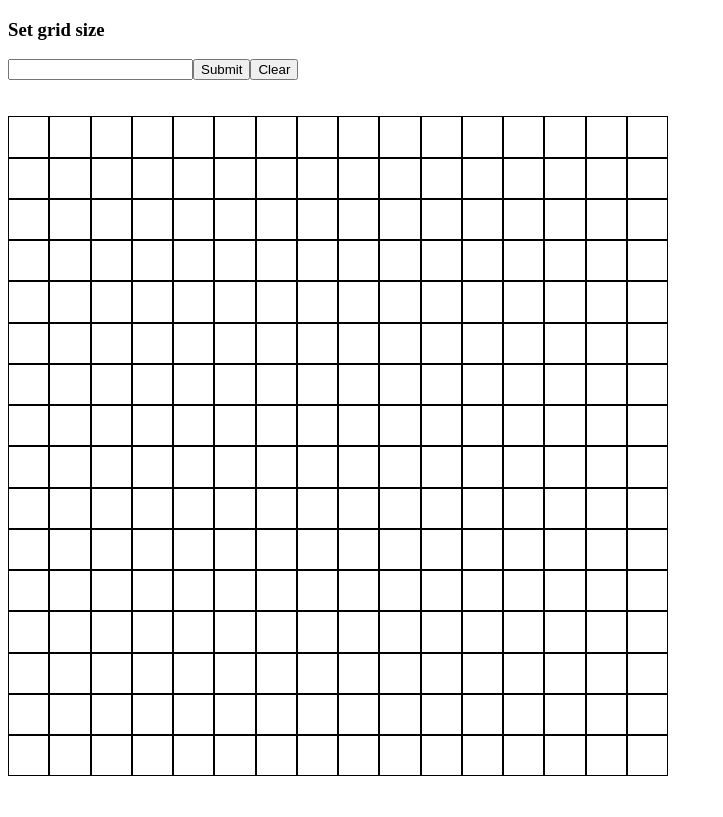
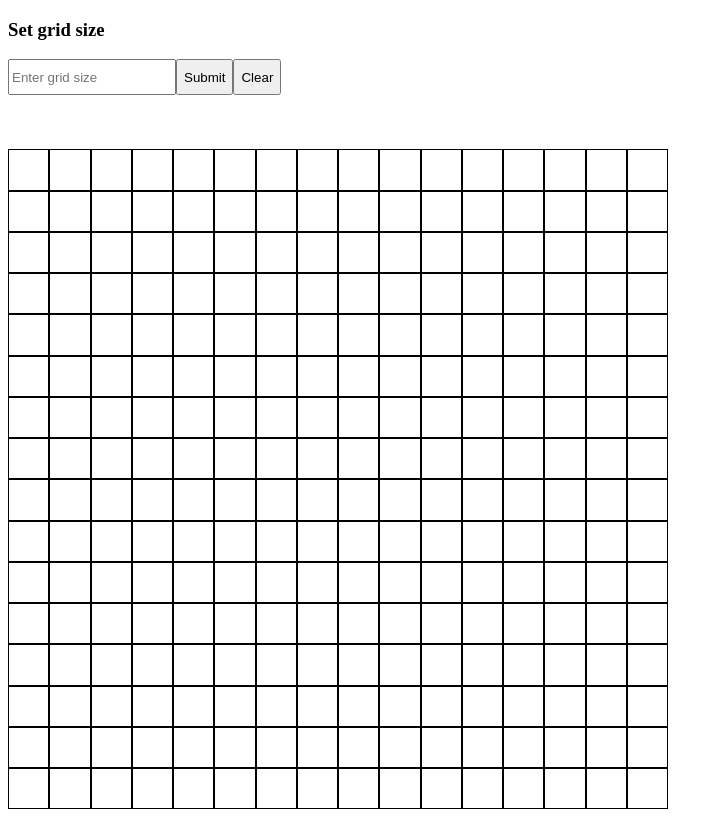
Before and after one commit to Dekrazi/Odin-Etch-a-Sketch-, a plain HTML site: page index.html in a window 1280 px wide. Shown: the whole page, without its empty margins (0-723 px from the left). Drawn offline with Linux system fonts and the light colour scheme.

Commit message:
fix drawing | resize buttons

```diff
--- a/css/style.css
+++ b/css/style.css
@@ -15,3 +15,12 @@
   border: 1px solid;
   box-sizing: border-box;
 }
+
+#btns {
+  display: flex;
+}
+
+#gridSize {
+  height: 30px;
+  width: 160px;
+}
--- a/index.html
+++ b/index.html
@@ -9,7 +9,9 @@
   </head>
   <body>
     <h3>Set grid size</h3>
-    <input id="gridSize"><button id="btnSub">Submit</button><button id="btnClear">Clear</button>
+    <div id="btns">
+    <input id="gridSize" placeholder="Enter grid size"><button id="btnSub" class="btn">Submit</button><button id="btnClear" class="btn">Clear</button>
+    </div>
     <br>
     <br>
     <br>
--- a/main.js
+++ b/main.js
@@ -27,8 +27,14 @@ function createSquares(gridSize) {
             newDiv.style.height = `${squareSize}px`;
             container.appendChild(newDiv);
 
-            // Attach event listener to each square
             newDiv.addEventListener("mouseenter", (event) => {
+                if (isDrawing) {
+                    event.target.style.backgroundColor = "black";
+                }
+            });
+
+            newDiv.addEventListener("mousedown", (event) => {
+                isDrawing = true;
                 if (isDrawing) {
                     event.target.style.backgroundColor = "black";
                 }
@@ -42,7 +48,6 @@ createSquares(gridSize);
 let isDrawing = false;
 
 document.querySelector("#container").addEventListener("mousedown", () => {
-    isDrawing = true;
 });
 
 document.querySelector("#container").addEventListener("mouseup", () => {
```
